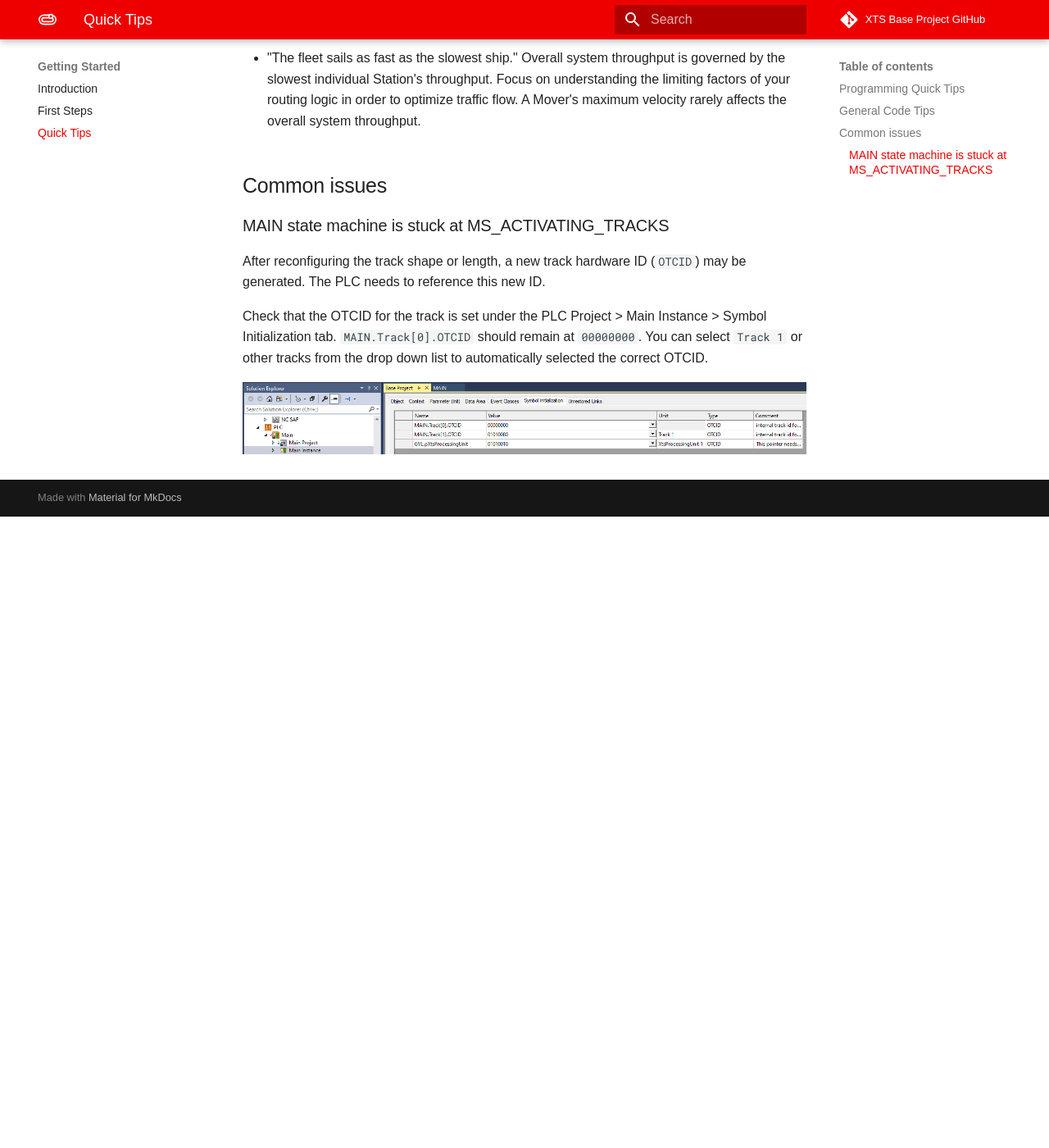
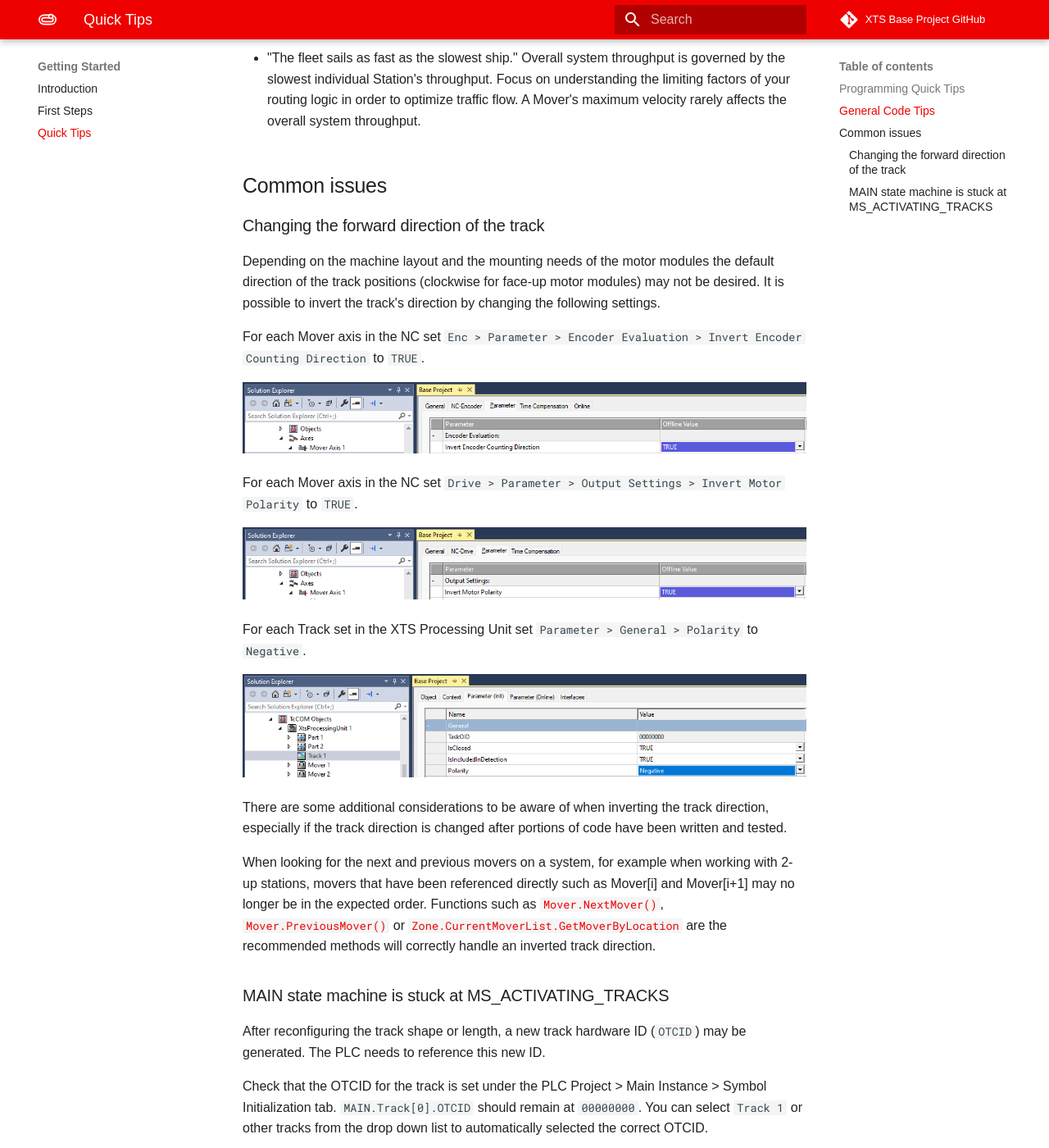
Before and after one commit to Beckhoff-USA-Community/XTS_Base, an MkDocs documentation site: the page built from Documentation/docs/GettingStarted/QuickTips.md, in a window 1280 px wide and 1400 px high, scrolled down 884 px. Shown: the whole window at 82% size. Built offline with MkDocs 1.6.1 and Material for MkDocs 9.7.7, drawn with Linux system fonts in a browser that asks for light colours; some web fonts are replaced; comment, search, counter and statistics services are not loaded; before the commit the page ends 1514 px from its top, so only the background shows below that.

Commit message:
Add documentation for inverting the track direction

```diff
--- a/Documentation/docs/GettingStarted/QuickTips.md
+++ b/Documentation/docs/GettingStarted/QuickTips.md
@@ -27,6 +27,27 @@ More generally, here are some recommendations regarding the architecture of your
 
 ## Common issues
 
+### Changing the forward direction of the track
+
+Depending on the machine layout and the mounting needs of the motor modules the default direction of the track positions (clockwise for face-up motor modules) may not be desired. It is possible to invert the track's direction by changing the following settings.
+
+For each Mover axis in the NC set `Enc > Parameter > Encoder Evaluation > Invert Encoder Counting Direction` to `TRUE`.
+
+![Invert Encoder Direction](../Images/GettingStarted/InvertDirectionEncoder.png)
+
+For each Mover axis in the NC set `Drive > Parameter > Output Settings > Invert Motor Polarity` to `TRUE`.
+
+![Invert Drive Direction](../Images/GettingStarted/InvertDirectionDrive.png)
+
+For each Track set in the XTS Processing Unit set `Parameter > General > Polarity` to `Negative`.
+
+![Invert Track Direction](../Images/GettingStarted/InvertDirectionTrack.png)
+
+There are some additional considerations to be aware of when inverting the track direction, especially if the track direction is changed after portions of code have been written and tested.
+
+When looking for the next and previous movers on a system, for example when working with 2-up stations, movers that have been referenced directly such as Mover[i] and Mover[i+1] may no longer be in the expected order. Functions such as [`Mover.NextMover()`](../CodeReference/Mover.md#nextmover), [`Mover.PreviousMover()`](../CodeReference/Mover.md#previousmover) or [`Zone.CurrentMoverList.GetMoverByLocation`](../CodeReference/MoverList.md#getmoverbylocation) are the recommended methods will correctly handle an inverted track direction.
+
+
 ### MAIN state machine is stuck at MS_ACTIVATING_TRACKS
 
 After reconfiguring the track shape or length, a new track hardware ID (`OTCID`) may be generated. The PLC needs to reference this new ID.
```
Also changed, not shown: Documentation/docs/Images/GettingStarted/InvertDirectionDrive.png (added), Documentation/docs/Images/GettingStarted/InvertDirectionEncoder.png (added), Documentation/docs/Images/GettingStarted/InvertDirectionTrack.png (added).
